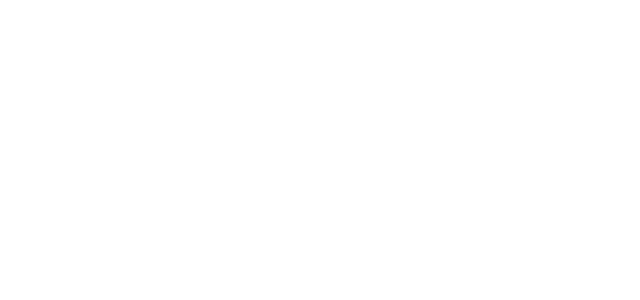
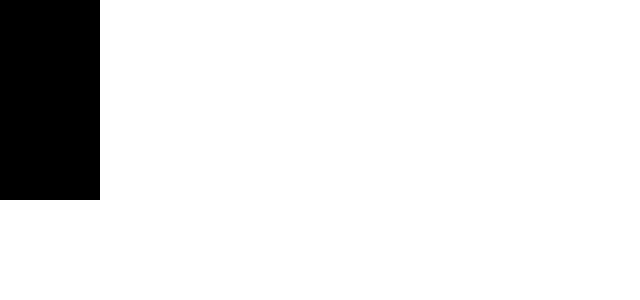
Before and after one commit to jeetbhow/sorting-algo-visualizer, a React (Create React App) app: page / in a window 1280 px wide. Shown: the top 300 px of the page, without its empty margins (0-640 px from the left). Built offline with nearby package versions, Linux system fonts and the light colour scheme.

Commit message:
<chore> Added Bar Component
Created a Bar component that displays a vertical bar with a height that's proportional to the value of the data that it stores.

```diff
--- a/src/App.tsx
+++ b/src/App.tsx
@@ -1,7 +1,9 @@
+import Bar from "./components/Bar";
+
 function App() {
   return (
     <div>
-
+      <Bar width={100} height={200} value={200} color={"black"} />
     </div>
   );
 }
--- /dev/null
+++ b/src/components/Bar.tsx
@@ -0,0 +1,19 @@
+
+type Props = {
+  width: number;
+  height: number;
+  value: number;
+  color: string;
+}
+
+function Bar(props: Props) {
+  console.log(props);
+  const styles = {
+    width: props.width,
+    height: props.height,
+    backgroundColor: props.color,
+  }
+  return <div style={styles}></div>
+}
+
+export default Bar;
```
